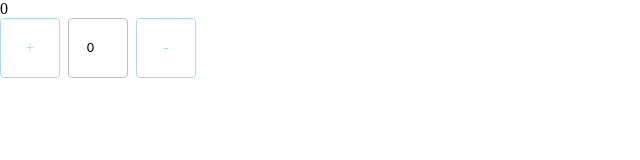
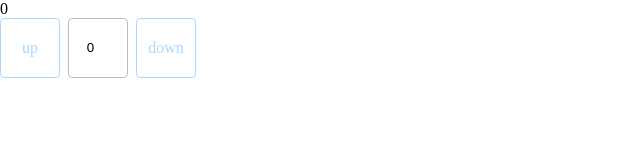
Before and after one commit to MuJungHo/room-allocation, a React app: page / in a window 1280 px wide. Shown: the top 160 px of the page, without its empty margins (0-640 px from the left). Built offline with nearby package versions, Linux system fonts and the light colour scheme.

Commit message:
feat: 公用按鈕組件

```diff
--- a/src/component/CustomInputNumber.js
+++ /dev/null
@@ -1,69 +0,0 @@
-import React, { useRef } from 'react';
-const CustomInputNumber = ({
-  min,
-  max,
-  step,
-  name,
-  value,
-  disabled,
-  onBlur,
-  onChange
-}) => {
-  let inputRef = useRef();
-  let intervalID;
-  const [isUp, setUp] = React.useState(false)
-  const [isDown, setDown] = React.useState(false)
-  React.useEffect(() => {
-    if (inputRef && inputRef.current) {
-      inputRef.current.addEventListener('up', (e) => {
-        e.target.value = Number(e.target.value) + 1
-        onChange(e)
-      }, false)
-      inputRef.current.addEventListener('down', (e) => {
-        e.target.value = Number(e.target.value) - 1
-        onChange(e)
-      }, false)
-    }
-  }, [])
-  React.useEffect(() => {
-    if (isUp) {
-      intervalID = setInterval(() => {
-        if (inputRef && inputRef.current) inputRef.current.dispatchEvent(new Event('up'))
-      }, 100);
-    }
-    return () => {
-      clearInterval(intervalID);
-    }
-  }, [isUp]);
-  React.useEffect(() => {
-    if (isDown) {
-      intervalID = setInterval(() => {
-        if (inputRef && inputRef.current) inputRef.current.dispatchEvent(new Event('down'))
-      }, 100);
-    }
-    return () => {
-      clearInterval(intervalID);
-    }
-  }, [isDown]);
-  return (
-    <div className="input-field">
-      <div className="button" onMouseDown={() => setUp(true)} onMouseMove={() => setUp(false)} onMouseUp={() => setUp(false)}>+</div>
-      <input
-        className="input"
-        type="number"
-        ref={inputRef}
-        min={min}
-        max={max}
-        step={step}
-        name={name}
-        value={value}
-        disabled={disabled}
-        onBlur={onBlur}
-        onChange={onChange}
-      />
-      <div className="button" onMouseDown={() => setDown(true)} onMouseMove={() => setDown(false)} onMouseUp={() => setDown(false)}>-</div>
-    </div>
-  )
-}
-
-export default CustomInputNumber
--- a/src/component/RoomAllocation.js
+++ b/src/component/RoomAllocation.js
@@ -1,15 +1,24 @@
 import React from 'react';
-import CustomInputNumber from './CustomInputNumber';
+import CustomInputNumber from './custom/CustomInputNumber';
 
 const RoomAllocation = () => {
   const [value, setValue] = React.useState(0)
   const onChange = e => {
     setValue(e.target.value)
   }
+  const onBlur = e => {
+    console.log(e.target.value)
+  }
   return (
     <>
       {value}
-      <CustomInputNumber onChange={onChange} value={value} />
+      <CustomInputNumber
+        value={value}
+        max={15}
+        min={-15}
+        onChange={onChange}
+        onBlur={onBlur}
+      />
     </>
   )
 }
--- /dev/null
+++ b/src/component/custom/Button.js
@@ -0,0 +1,28 @@
+import React from 'react';
+
+const Button = ({ inputRef, type, disabled }) => {
+  const [isPress, setPress] = React.useState(false)
+  let intervalID;
+  React.useEffect(() => {
+    if (isPress && !disabled) {
+      if (inputRef && inputRef.current) inputRef.current.dispatchEvent(new Event(type))
+      intervalID = setInterval(() => {
+        if (inputRef && inputRef.current) inputRef.current.dispatchEvent(new Event(type))
+      }, 100);
+    }
+    return () => {
+      clearInterval(intervalID);
+    }
+  }, [isPress]);
+  return (
+    <div
+      className={`button box ${disabled ? 'disabled' : ''}`}
+      onMouseDown={() => setPress(true)}
+      onMouseMove={() => setPress(false)}
+      onMouseUp={() => setPress(false)}>
+      {type}
+    </div>
+  )
+}
+
+export default Button
--- /dev/null
+++ b/src/component/custom/CustomInputNumber.js
@@ -0,0 +1,51 @@
+import React, { useRef } from 'react';
+import Button from './Button';
+const CustomInputNumber = ({
+  min,
+  max,
+  step,
+  name,
+  value,
+  disabled,
+  onBlur,
+  onChange
+}) => {
+  let inputRef = useRef();
+  React.useEffect(() => {
+    if (inputRef && inputRef.current) {
+      inputRef.current.addEventListener('up', (e) => {
+        if (Number(e.target.value) < max) {
+          e.target.value = Number(e.target.value) + 1
+        }
+        onChange(e)
+      }, false)
+      inputRef.current.addEventListener('down', (e) => {
+        if (Number(e.target.value) > min) {
+          e.target.value = Number(e.target.value) - 1
+        }
+        onChange(e)
+      }, false)
+    }
+  }, [])
+  return (
+    <div className="input-field">
+      <Button inputRef={inputRef} disabled={disabled} type="up" />
+      <input
+        className="box input"
+        type="number"
+        ref={inputRef}
+        min={min}
+        max={max}
+        step={step}
+        name={name}
+        value={value}
+        disabled={disabled}
+        onBlur={onBlur}
+        onChange={onChange}
+      />
+      <Button inputRef={inputRef} disabled={disabled} type="down" />
+    </div>
+  )
+}
+
+export default CustomInputNumber
--- a/src/index.scss
+++ b/src/index.scss
@@ -4,24 +4,26 @@ body {
 .input-field {
     display: flex;
     align-items: center;
-    .button {
+    .box {
         padding: 5px;
         height: 48px;
         width: 48px;
         line-height: 48px;
         border-radius: 4px;
+        text-align: center;
+    }
+    .button {
         border: 1px solid #ACD6FF;
         color: #ACD6FF;
-        text-align: center;
+        cursor: pointer;
     }
     .input {
-        padding: 5px;
-        height: 48px;
-        width: 48px;
-        line-height: 48px;
-        border-radius: 4px;
         border: 1px solid #bebebe;
-        text-align: center;
         margin: 0 8px;
     }
+    .disabled {
+        border: 1px solid #bebebe;
+        color: #bebebe;
+        cursor: not-allowed;
+    }
 }
```
